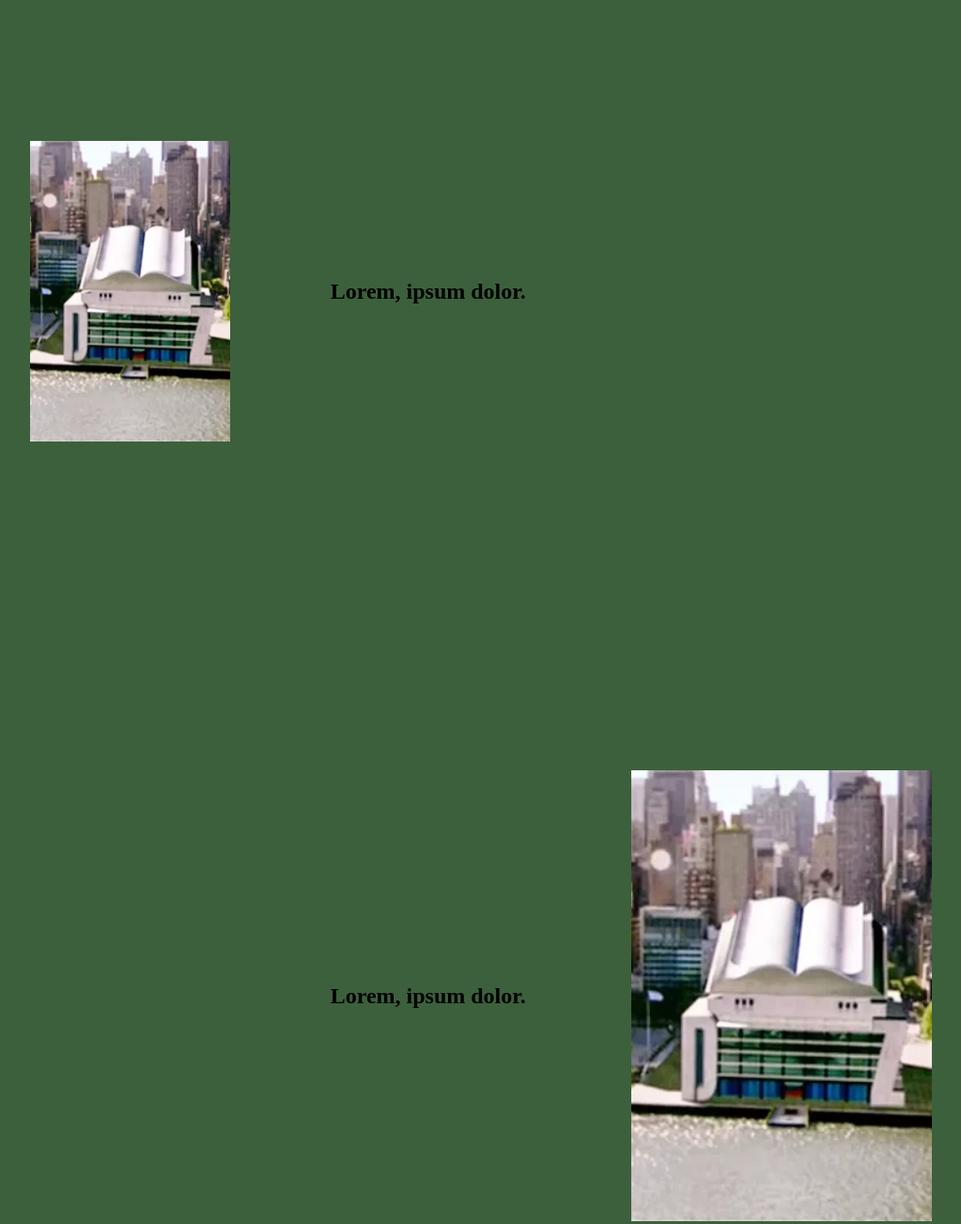
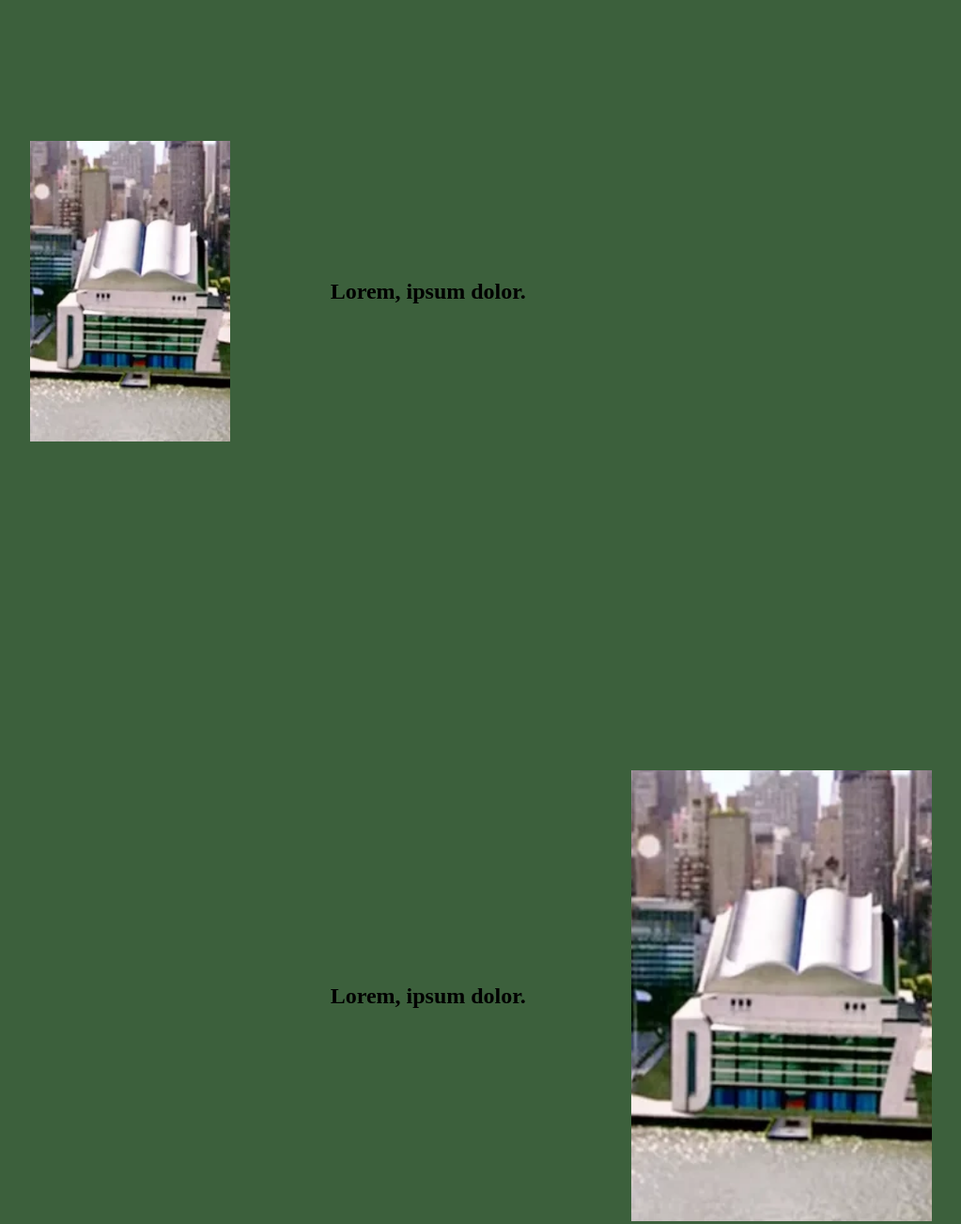
Before and after one commit to radovanbotik/Intersection-Animations, a website: page index.html in a window 1280 px wide. Shown: the part 940-2243 px from the top of the page at 94% size, without its empty margins (75-1098 px from the left). Drawn offline with Linux system fonts and the light colour scheme.

Commit message:
scale instead of translate

```diff
--- a/css/main.scss
+++ b/css/main.scss
@@ -50,7 +50,7 @@ body {
       grid-row: 1;
 
       img {
-        transform: translateX(-100%);
+        // transform: translateX(-100%);
         transition: transform 700ms ease-in;
       }
     }
@@ -73,7 +73,7 @@ body {
       grid-row: 1;
 
       img {
-        transform: translateX(-100%);
+        // transform: translateX(-100%);
         transition: transform 700ms ease-in;
       }
     }
--- a/index.js
+++ b/index.js
@@ -19,7 +19,8 @@ const animateBoxes = (entries, observer) => {
       console.log(window.innerHeight);
       console.log(entry);
       const image = entry.target.querySelector("img");
-      image.style.transform = `translateX(0%)`;
+      // image.style.transform = `translateX(0%)`;
+      image.style.transform = `scale(1.1)`;
     }
   });
 };
```
Also changed, not shown: css/main.css, 1 other file.
